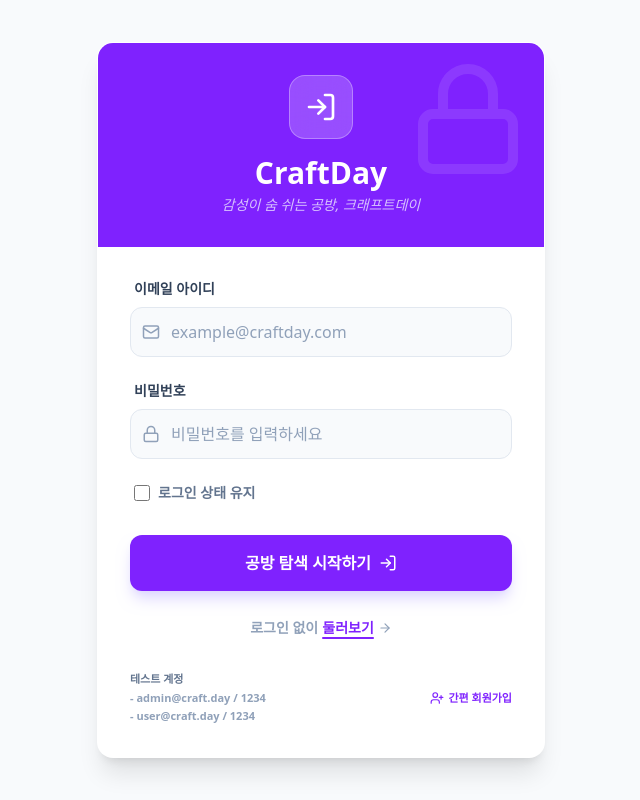
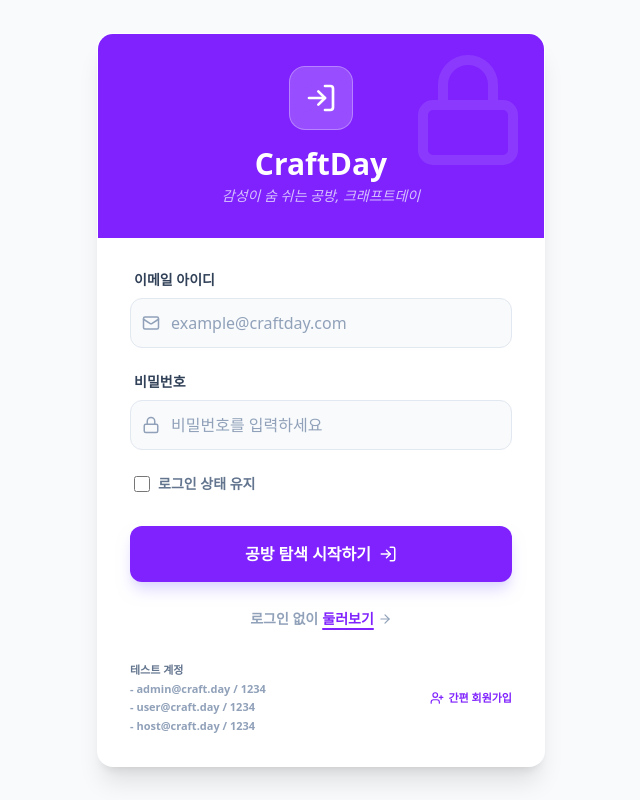
Before and after one commit to hongdahyeon/hong-mcp-admin, a React app in the folder frontend/: page /login in a window 1280 px wide. Shown: the whole page, without its empty margins (319-959 px from the left). Built offline with nearby package versions, Linux system fonts and the light colour scheme; no server answers; the HTML template or start-up script is replaced by a standard one.

Commit message:
feat: 로그인 페이지 호스트 테스트 계정(host@craft.day) 안내 추가

```diff
--- a/frontend/src/pages/login/index.tsx
+++ b/frontend/src/pages/login/index.tsx
@@ -132,6 +132,7 @@ const Login: React.FC = () => {
                             <span className="text-slate-500 dark:text-slate-400">테스트 계정</span>
                             <span>- admin@craft.day / 1234</span>
                             <span>- user@craft.day / 1234</span>
+                            <span>- host@craft.day / 1234</span>
                         </div>
                         <Link
                             to="/signup"
```
Also changed, not shown: 2 other files (tests, documents, lock files or other folders).
